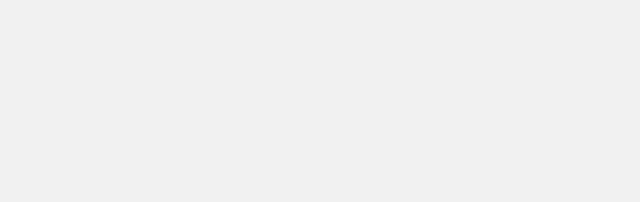
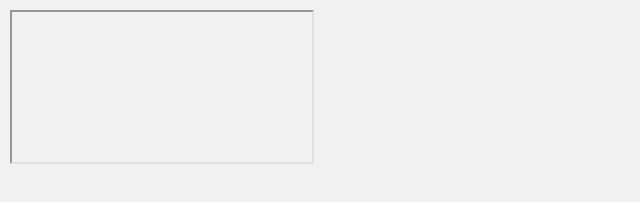
Before and after one commit to brohiem/brohiem.github.io, a plain HTML site: page index.html in a window 1280 px wide. Shown: the whole page, without its empty margins (0-640 px from the left). Drawn offline with nearby package versions, Linux system fonts and the light colour scheme.

Commit message:
Update index.html

```diff
--- a/index.html
+++ b/index.html
@@ -44,10 +44,10 @@
 </head>
 <body>
 	<div class="disabled_overlay"></div>
-	<div class="youtube-wrapper">
+	<iframe class="youtube-wrapper">
 <!-- 		<input id="youtube_input" type="text" placeholder="cnGpXG0mNdU or https://www.youtube.com/watch?v=cnGpXG0mNdU or https://youtu.be/cnGpXG0mNdU"> -->
 		<div id="youtube_video"></div>
-	</div>
+	</iframe>
 
     <!-- Custom logic of the Custom element -->
     <script>
```
